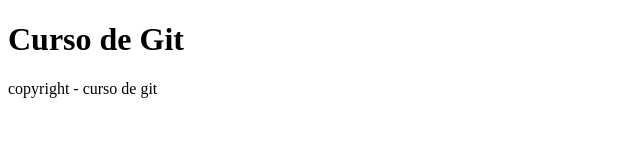
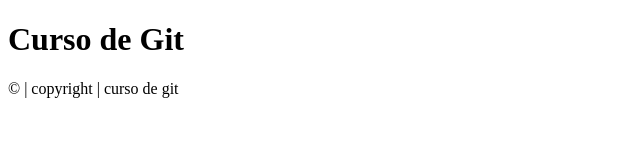
Before and after one commit to JOSELAERCIO/git-course, a plain HTML site: page index.html in a window 1280 px wide. Shown: the full height of the page, 0-640 px from the left. Drawn offline with Linux system fonts and the light colour scheme.

Commit message:
trocando p por main

```diff
--- a/index.html
+++ b/index.html
@@ -8,6 +8,6 @@
 </head>
 <body>
     <h1>Curso de Git</h1>
-    <p>copyright - curso de git</p>
+    <main>&copy | copyright | curso de git</main>
 </body>
 </html>
```
